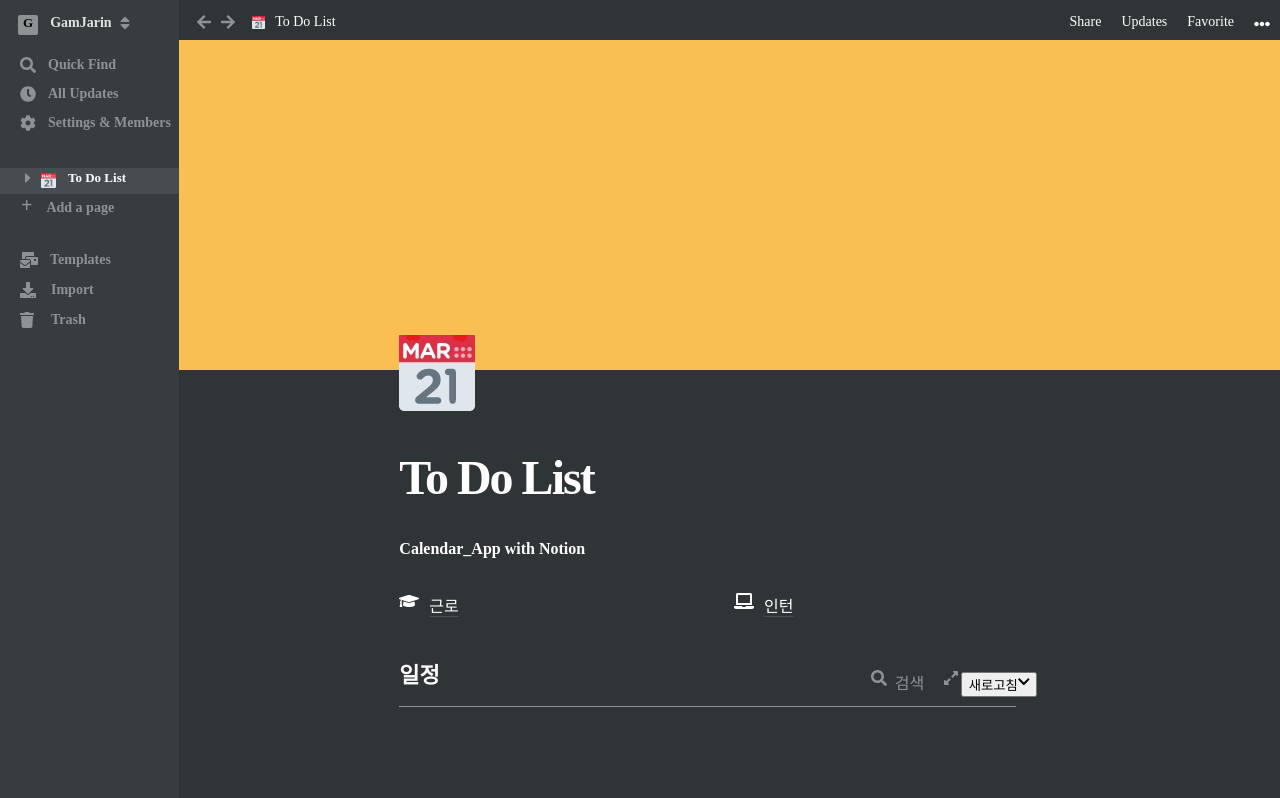
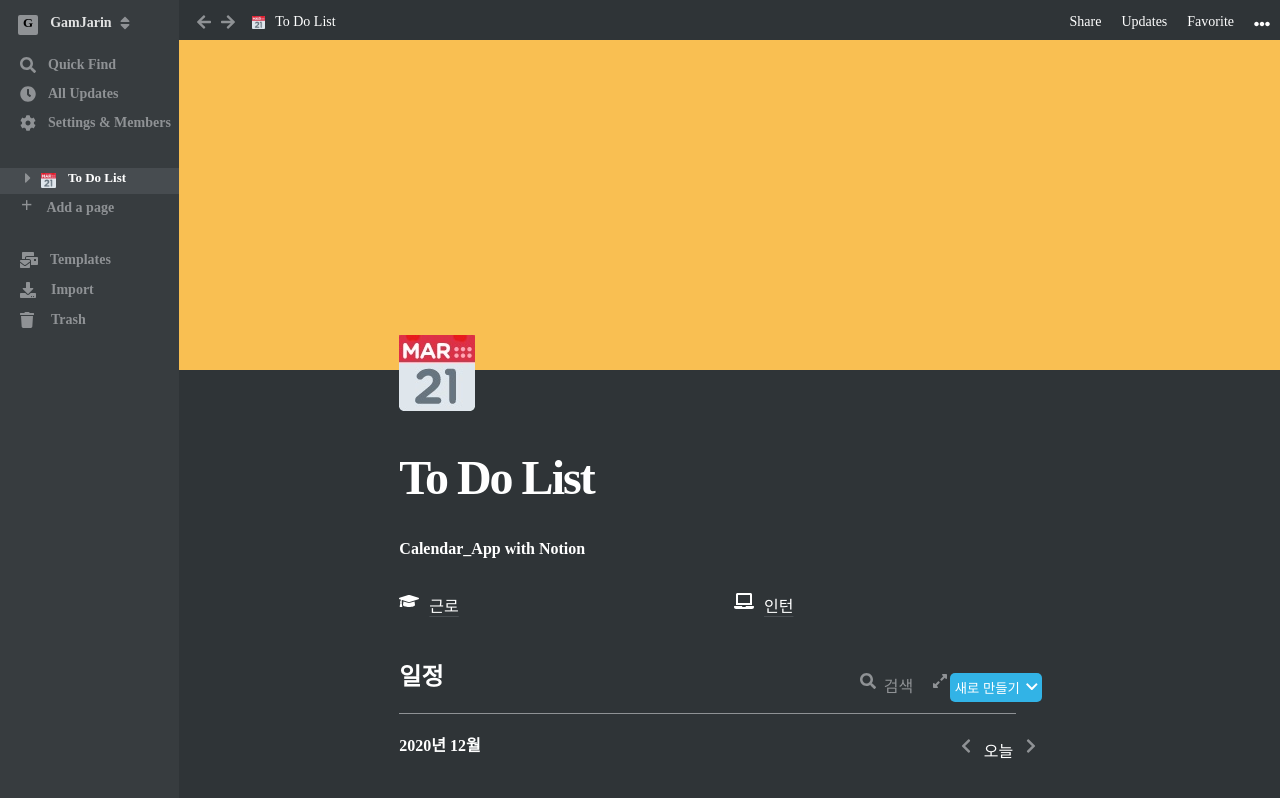
Before and after one commit to JangIBin/Calendar_App, a React (Create React App) app: page / in a window 1280 px wide. Shown: the top 798 px of the page. Built offline with nearby package versions, Linux system fonts and the light colour scheme.

Commit message:
캘린더 전까지

```diff
--- a/src/App.css
+++ b/src/App.css
@@ -328,7 +328,7 @@
 
 .main .main-background-2 .main-schedule .schedule-title p {
   color: #ffffff;
-  font-size: 22px;
+  font-size: 24px;
   font-weight: bold;
 }
 
@@ -336,7 +336,7 @@
   display: flex;
   position: relative;
   top: 91px;
-  left: 61%;
+  left: 60%;
   color: #8f9295;
 }
 
@@ -348,11 +348,31 @@
   margin-left: 20px;
 }
 
-.main .main-background-2 .main-schedule button {
+.main .main-background-2 .main-schedule .btn_group{
   display: flex;
   position: relative;
-  top: 69px;
-  left: 71%;
+  top: 67px;
+  left: 70%;
+
+}
+
+.main .main-background-2 .main-schedule .btn_group button{
+  border: 0;
+  background-color: rgb(50, 179, 230);
+  color: white;
+  padding: 5px;
+}
+
+.main .main-background-2 .main-schedule .btn_group .test_btn1{
+  margin-right:-4px;
+  border-top-left-radius: 5px;
+  border-bottom-left-radius: 5px;
+}
+
+.main .main-background-2 .main-schedule .btn_group .test_btn2{
+  margin-right:-3px;
+  border-top-right-radius: 5px;
+  border-bottom-right-radius: 5px;
 }
 
 .main .main-background-2 .main-schedule hr {
@@ -364,3 +384,31 @@
   height: 1px;
   background-color: #8f9295;
 }
+
+.main .main-background-2 .main-schedule .schedule-bottom {
+  position: relative;
+  left: 20%;
+  top: 80px;
+}
+
+.main .main-background-2 .main-schedule .schedule-bottom p {
+  color: #ffffff;
+  font-weight: bold;
+}
+
+.main .main-background-2 .main-schedule .schedule-bottom-right {
+  display: flex;
+  position: relative;
+  top: 62px;
+  left: 71%;
+}
+
+.main .main-background-2 .main-schedule .schedule-bottom-right i{
+  margin-right: 13px;
+  color: #8f9295;
+}
+
+.main .main-background-2 .main-schedule .schedule-bottom-right p {
+  margin-right: 13px;
+  color: #ffffff;
+}
--- a/src/App.js
+++ b/src/App.js
@@ -17,7 +17,9 @@
   faGraduationCap,
   faLaptop,
   faExpandAlt,
-  faChevronDown
+  faChevronDown,
+  faChevronLeft,
+  faChevronRight
 } from "@fortawesome/free-solid-svg-icons";
 
 function App() {
@@ -123,11 +125,21 @@
                     <i><FontAwesomeIcon icon={faExpandAlt} className="right-icon" /></i>
                     <i><FontAwesomeIcon icon={faEllipsisH} className="right-icon" /></i>
                 </div>
-                <button>
-                        <p>새로고침</p>
+                <div className="btn_group">
+                    <button className="test_btn1">새로 만들기</button>
+                    <button className="test_btn2">
                         <i><FontAwesomeIcon icon={faChevronDown} /></i>
-                </button>
+                    </button>
+                </div>
                 <hr />
+                <div className="schedule-bottom">
+                    <p>2020년 12월</p>
+                </div>
+                <div className="schedule-bottom-right">
+                    <i><FontAwesomeIcon icon={faChevronLeft} /></i>
+                    <p>오늘</p>
+                    <i><FontAwesomeIcon icon={faChevronRight} /></i>
+                </div>
             </div>
         </div>
     </div>
```
Also changed, not shown: 1 other file (tests, documents, lock files or other folders).
